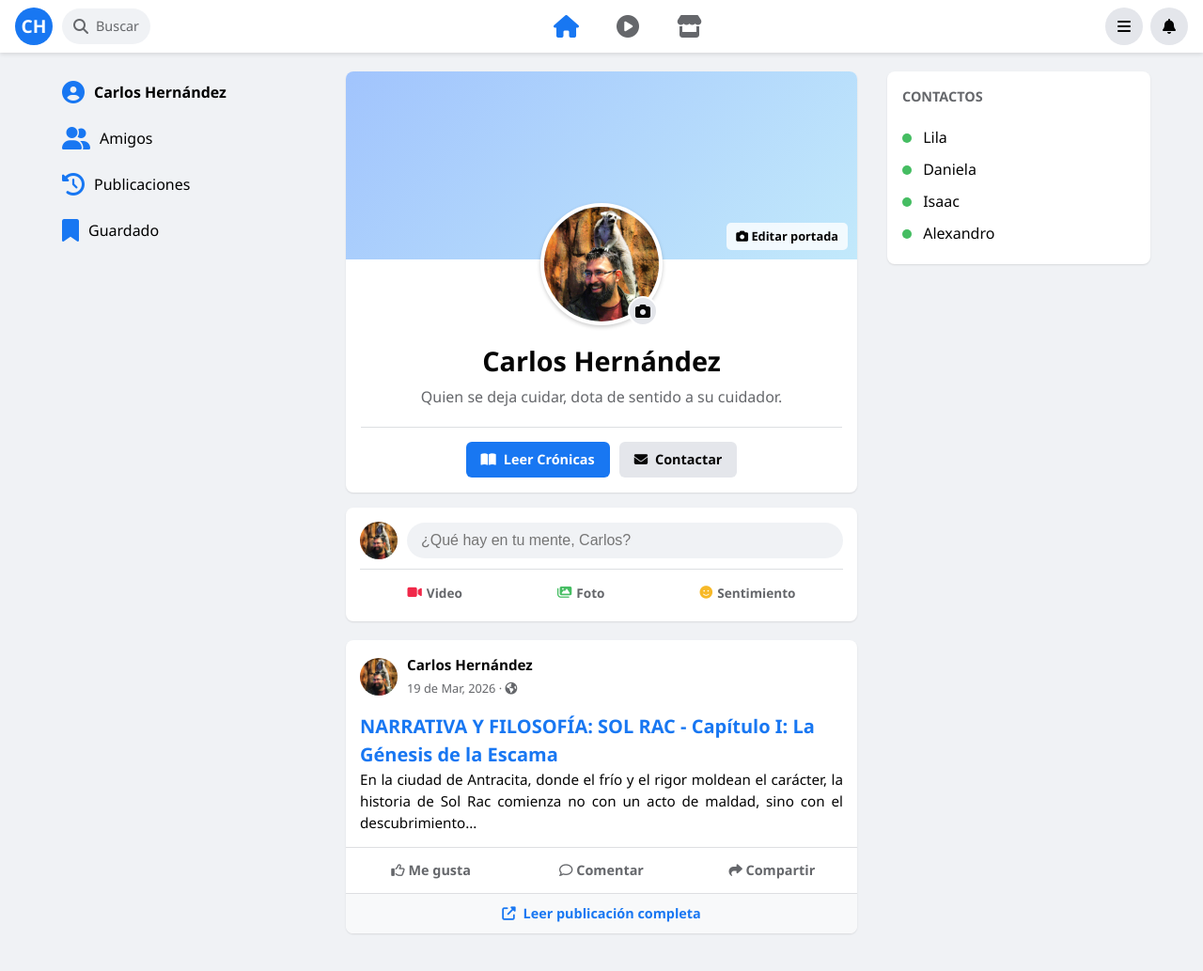
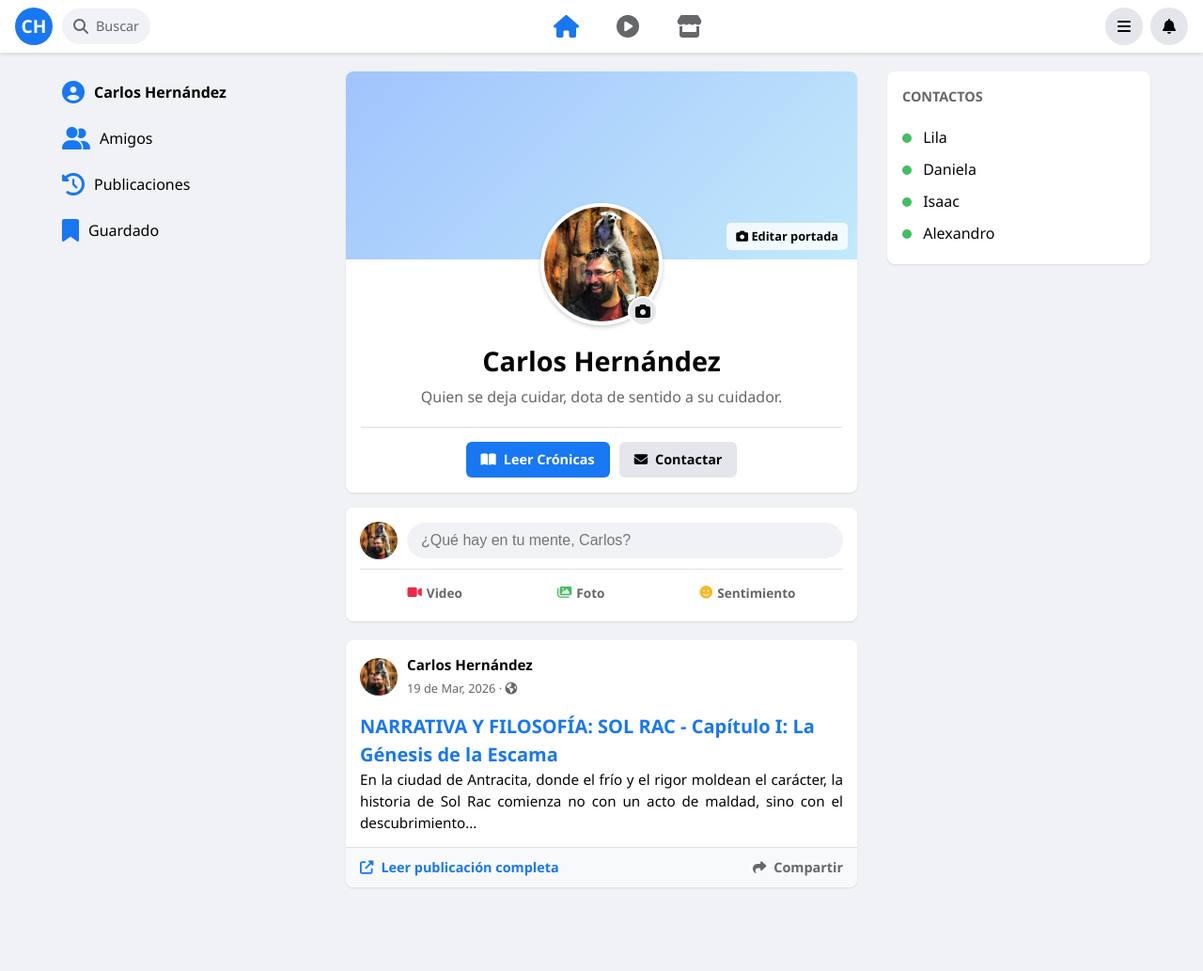
Before and after one commit to cafrhein/muro, a Jekyll site: the page built from index.html, in a window 1280 px wide and 1033 px high. Shown: the whole window at 94% size. Built offline with Jekyll 4.4.1, drawn with Linux system fonts in a browser that asks for light colours.

Commit message:
Update index.html

```diff
--- a/index.html
+++ b/index.html
@@ -64,16 +64,14 @@ title: Inicio
         <p style="color: #050505; text-align: justify; line-height: 1.5; font-size: 0.95rem;">{{ post.excerpt | strip_html | truncatewords: 30 }}</p>
     </div>
 
-    <div style="border-top: 1px solid #dddfe2; display: flex; padding: 5px 0; color: #65676b; font-weight: 600; font-size: 0.9rem;">
-        <div style="flex: 1; text-align: center; padding: 8px; cursor: pointer;"><i class="far fa-thumbs-up"></i> Me gusta</div>
-        <div style="flex: 1; text-align: center; padding: 8px; cursor: pointer;"><i class="far fa-comment"></i> Comentar</div>
-        <div style="flex: 1; text-align: center; padding: 8px; cursor: pointer;"><i class="fas fa-share"></i> Compartir</div>
-    </div>
-
-    <div style="border-top: 1px solid #dddfe2; padding: 10px 15px; background: #f8f9fa;">
-        <a href="{{ post.url | relative_url }}" style="color: #1877f2; text-decoration: none; font-weight: 600; display: flex; align-items: center; gap: 8px; justify-content: center; font-size: 0.9rem;">
+    <div style="border-top: 1px solid #dddfe2; padding: 10px 15px; background: #f8f9fa; display: flex; justify-content: space-between; align-items: center;">
+        <a href="{{ post.url | relative_url }}" style="color: #1877f2; text-decoration: none; font-weight: 600; display: flex; align-items: center; gap: 8px; font-size: 0.9rem;">
             <i class="fas fa-external-link-alt"></i> Leer publicación completa
         </a>
+
+        <div onclick="if(navigator.share){ navigator.share({title: '{{ post.title | escape }}', url: window.location.origin + '{{ post.url | relative_url }}'}); } else { navigator.clipboard.writeText(window.location.origin + '{{ post.url | relative_url }}'); alert('¡Enlace copiado al portapapeles!'); }" style="color: #65676b; font-weight: 600; font-size: 0.9rem; cursor: pointer; display: flex; align-items: center; gap: 8px;">
+            <i class="fas fa-share"></i> Compartir
+        </div>
     </div>
 </article>
 {% endfor %}
```
